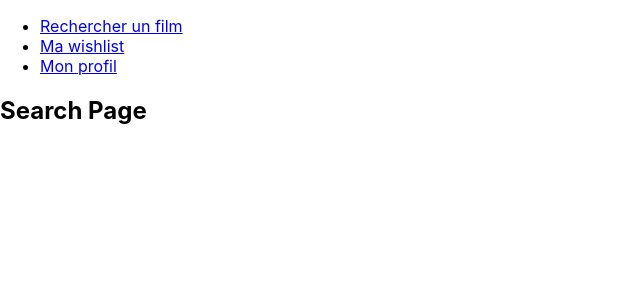
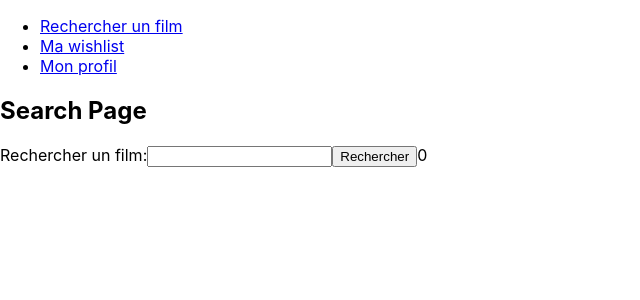
Before and after one commit to HubM/movie-finder, a React (Create React App) app: page /search in a window 1280 px wide. Shown: the top 300 px of the page, without its empty margins (0-640 px from the left). Built offline with nearby package versions, Linux system fonts and the light colour scheme.

Commit message:
:sparkles: WIP Search - get IMDB results

```diff
--- a/src/components/Search.js
+++ b/src/components/Search.js
@@ -1,9 +1,69 @@
 import React from "react";
+import movieFinder from "../services/MovieFinder";
 
-export default function Search() {
-  return (
-    <section className="search-page">
-      <h1>Search Page</h1>
-    </section>
-  );
+export default class Search extends React.Component {
+  constructor(props) {
+    super(props);
+    this.state = {
+      search: "",
+      movies: []
+    }
+    this.searchMovie = this.searchMovie.bind(this);
+    this.keyPress = this.keyPress.bind(this);
+    this.movieFinder = new movieFinder();
+  }
+  keyPress(event) {
+    //enter
+    if (event.keyCode === 13) {
+      return this.searchMovie();
+    }
+    return;
+  }
+  searchMovie() {
+    if (this.state.search && this.state.search.length > 2) {
+      this.movieFinder.searchMovie(this.state.search)
+        .then(movies => {
+          this.setState({
+            movies
+          })
+        })
+        .catch(error => {
+          console.error(error)
+        })
+    }
+  }
+  listMovies(movies) {
+    const listMovies = movies.map(movie => {
+      const movieKey = `${movie.id}-${movie.release_date}`;
+      return (
+        <li className="search-movie" key={movieKey}>
+          <p className="search-movie__title">{movie.title}</p>
+          <p className="search-movie__release">{movie.release_date}</p>
+        </li>
+      );
+    })
+
+    return (
+      <ul>
+        {listMovies}
+      </ul>
+    )
+  }
+  render() {
+    return (
+      <section className="search-page">
+        <h1>Search Page</h1>
+        <label htmlFor="movie-search">Rechercher un film:</label>
+        <input
+          type="text"
+          aria-label="Rechercher un film"
+          onChange={(event) => this.setState({ search: event.target.value })}
+          onKeyDown={this.keyPress}
+        />
+        <button onClick={this.searchMovie}>Rechercher</button>
+
+        { this.state.movies.length && this.listMovies(this.state.movies) }
+      </section>
+    )
+  }
 }
```
